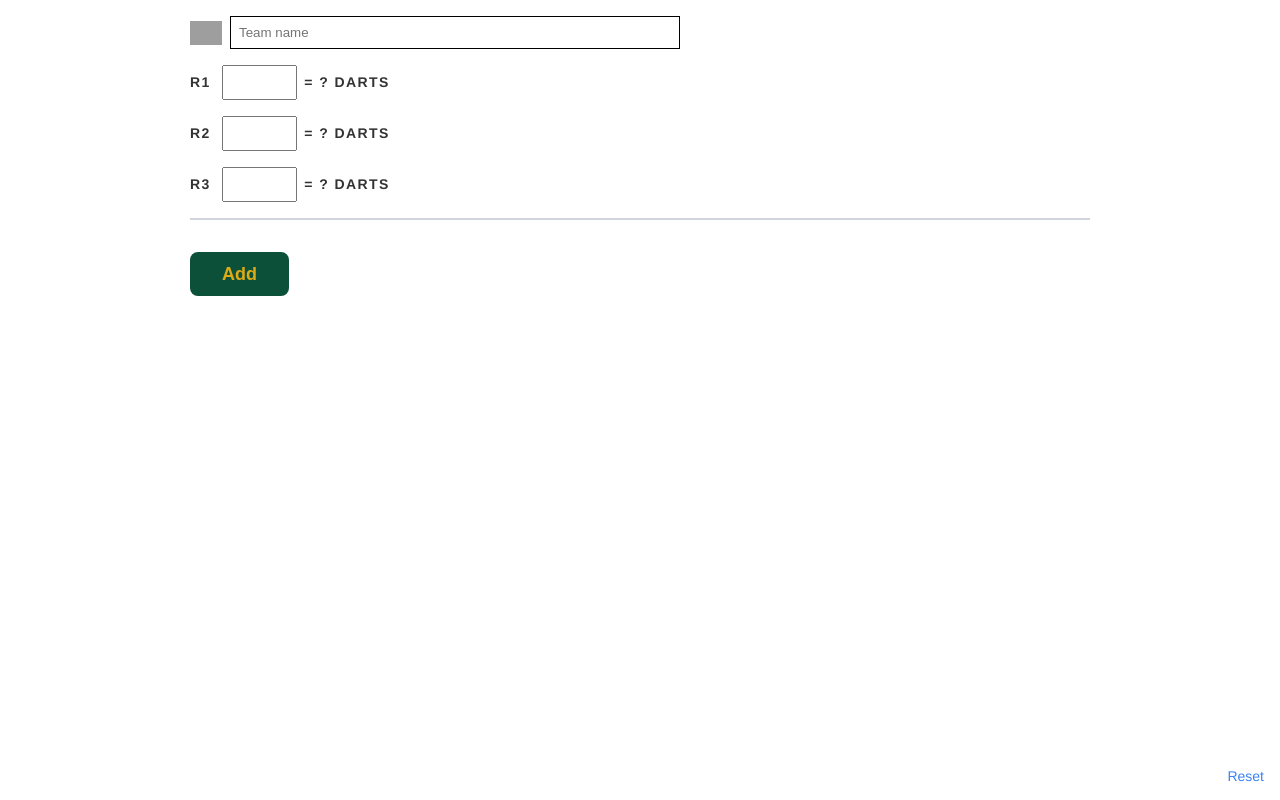
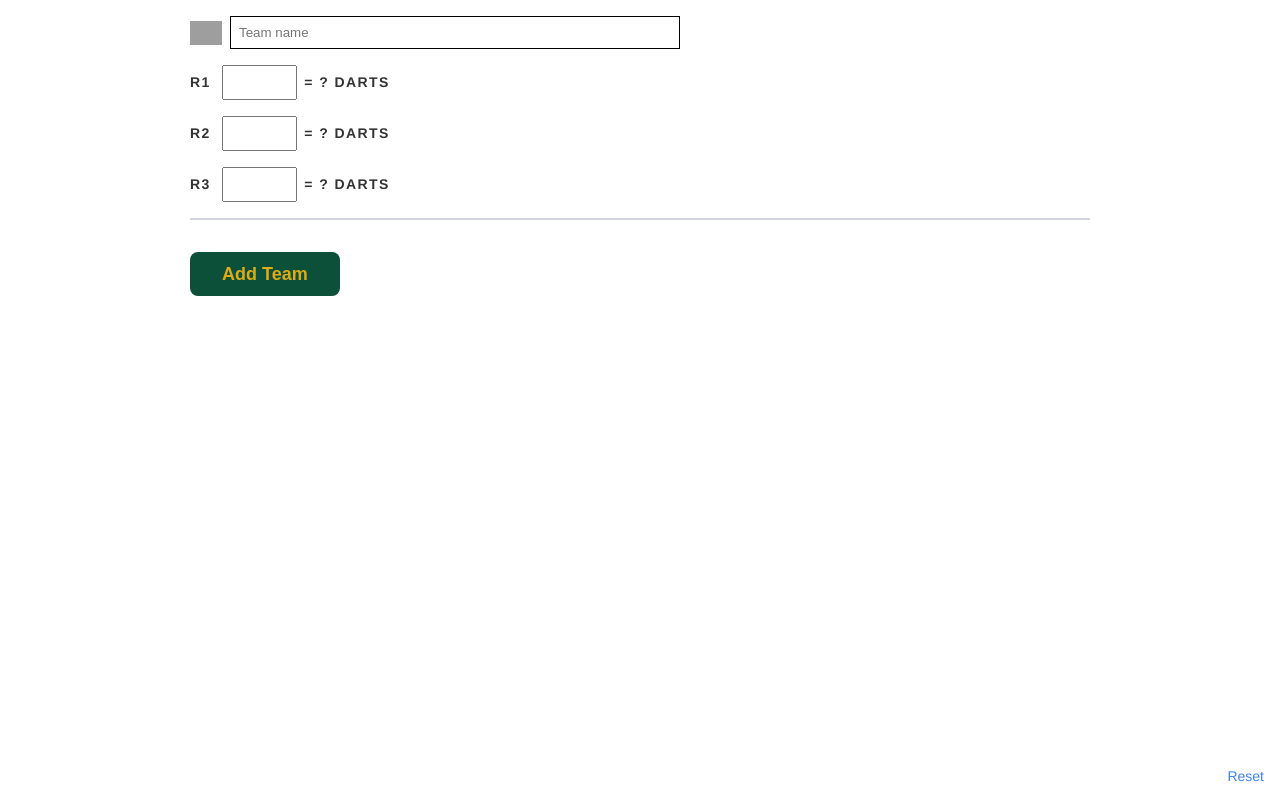
Before and after one commit to burt202/neepsend, a React app: page /#/backend in a window 1280 px wide. Built offline with nearby package versions, Linux system fonts and the light colour scheme; grey boxes are pictures that could not be loaded.

Commit message:
Hopefully fix crashing issue

```diff
--- a/src/js/pages/backend.tsx
+++ b/src/js/pages/backend.tsx
@@ -68,7 +68,7 @@ export default function Backend() {
               setTeams([...teams, EMPTY_STATE])
             }}
           >
-            Add
+            Add Team
           </button>
         </div>
 
--- a/src/js/pages/public.tsx
+++ b/src/js/pages/public.tsx
@@ -13,7 +13,7 @@ export default function Public() {
   const [state, setState] = useState<Data>(DEFAULT_STATE)
 
   useEffect(() => {
-    setInterval(() => {
+    const interval = setInterval(() => {
       const dataString = localStorage.getItem(LOCAL_STORAGE_KEY) ?? ""
       const data = validateData(dataString)
 
@@ -22,8 +22,9 @@ export default function Public() {
       } else {
         setState(DEFAULT_STATE)
       }
-    }, 2500)
-  })
+    }, 1000)
+    return () => clearInterval(interval)
+  }, [])
 
   return (
     <div>
```
